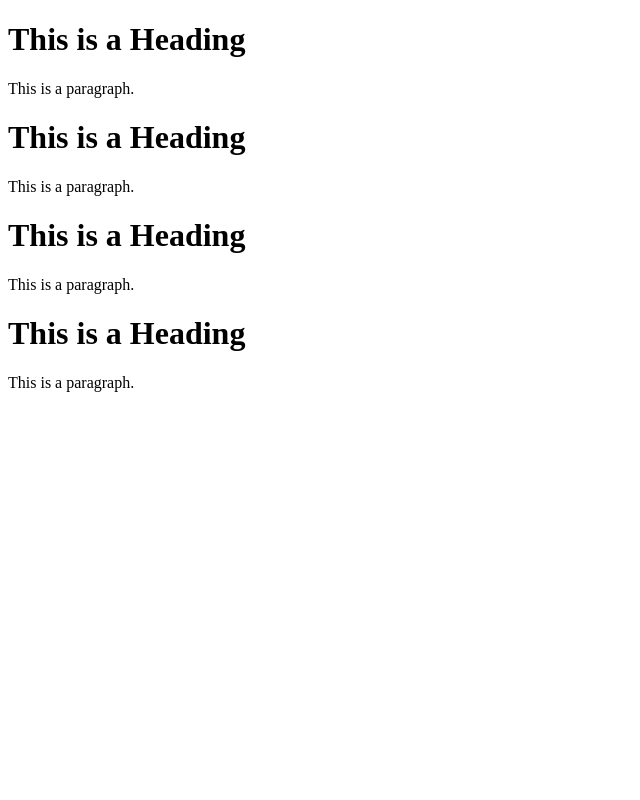
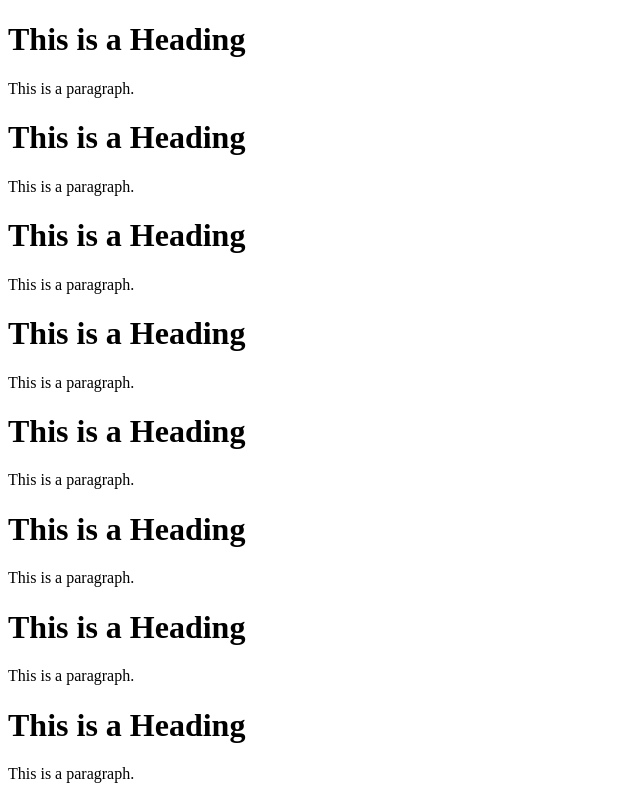
Before and after one commit to scribble-media/RentACarApp, a plain HTML site: page src/index2.html in a window 1280 px wide. Shown: the whole page, without its empty margins (0-640 px from the left). Drawn offline with Linux system fonts and the light colour scheme.

Commit message:
Update index2.html

```diff
--- a/src/index2.html
+++ b/src/index2.html
@@ -16,5 +16,16 @@
 
 <h1>This is a Heading</h1>
 <p>This is a paragraph.</p>
+  <h1>This is a Heading</h1>
+<p>This is a paragraph.</p>
+
+<h1>This is a Heading</h1>
+<p>This is a paragraph.</p>
+
+<h1>This is a Heading</h1>
+<p>This is a paragraph.</p>
+
+<h1>This is a Heading</h1>
+<p>This is a paragraph.</p>
 </body>
 </html>
```
